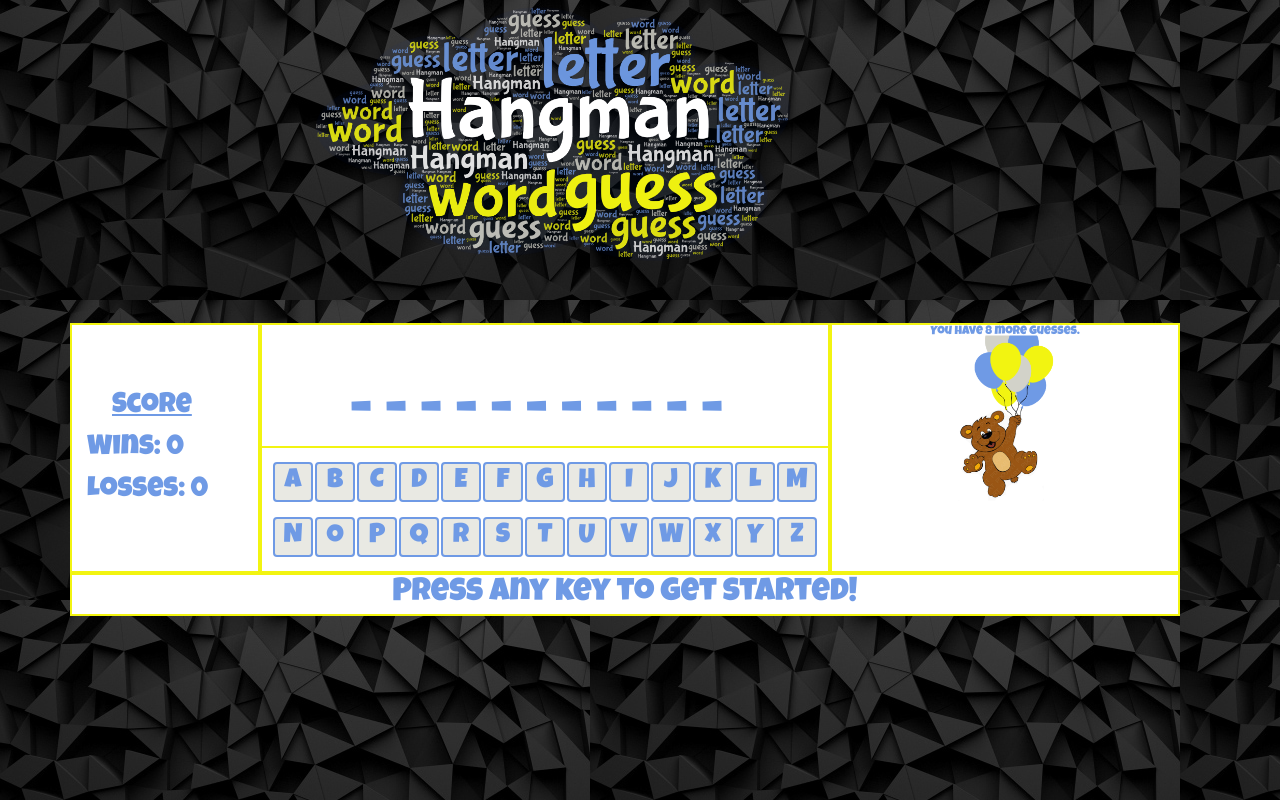
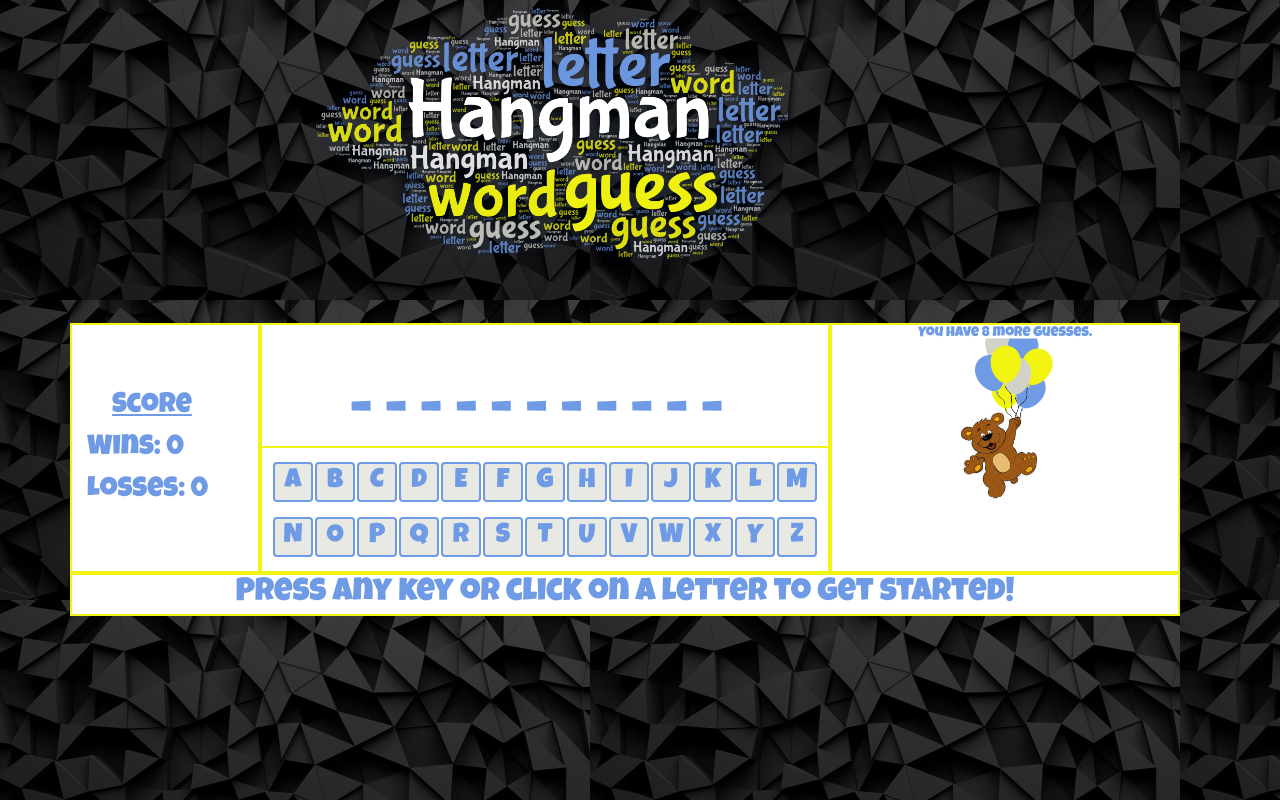
Before and after one commit to hegratrix/Hangman, a plain HTML site: page index.html in a window 1280 px wide. Drawn offline with nearby package versions, Linux system fonts and the light colour scheme.

Commit message:
changed press key to include or click letter

```diff
--- a/assets/CSS/style.css
+++ b/assets/CSS/style.css
@@ -71,7 +71,7 @@ body {
 }
 
 #remaining {
-    font-size: 12px;
+    font-size: 14px;
 }
 
 #message {
--- a/assets/JavaScript/game.js
+++ b/assets/JavaScript/game.js
@@ -19,7 +19,6 @@ console.log(hiddenWord)
 document.querySelector('#hidden-word').innerHTML = hiddenWord
 document.querySelector('#wins').innerHTML = "Wins: " + wins
 document.querySelector('#losses').innerHTML = "Losses: " + losses
-document.querySelector('#picture').src = "assets/Images/guesses/8 balloons.png"
 
 //picks word from array
 function randomWord () {
--- a/index.html
+++ b/index.html
@@ -40,11 +40,11 @@
         <div class = "col-md-4">
             <div id = "picture-container">
                 <h2 id = "remaining">You have 8 more guesses.</h2>
-                <img id ="picture" src="" alt="">
+                <img id ="picture" src="assets/Images/guesses/8 balloons.png" alt="" style = "padding-top: 3px">
             </div>
     </div>
     <div class = "row">
-        <h2 id ="message">Press any key to get started!</h2>
+        <h2 id ="message">Press any key or click on a letter to get started!</h2>
     </div>
 </div>
 
```
